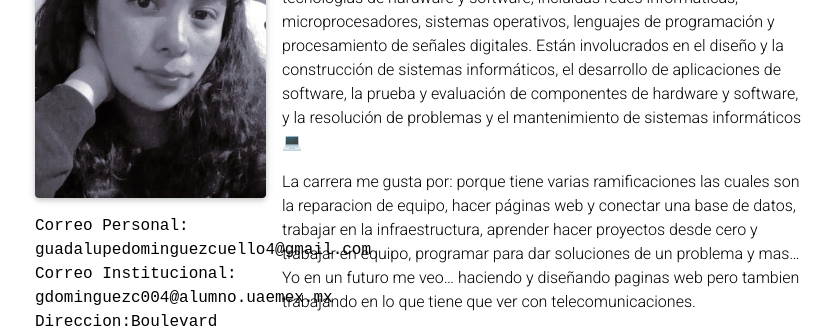
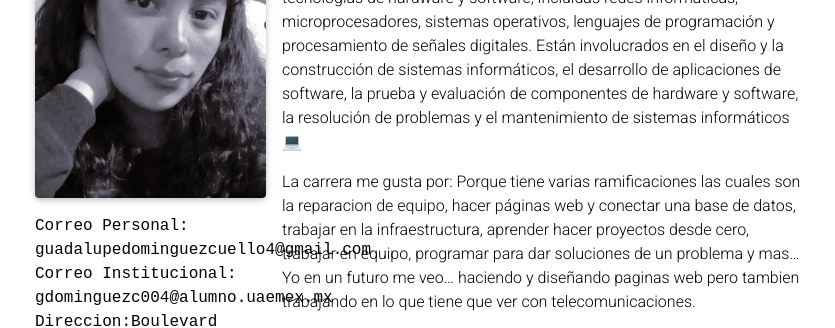
Before and after one commit to dcliz/dcliz.github.io, a Jekyll site: the page built from _pages/about.md, in a window 1280 px wide and 1400 px high. Shown: the part 311-639 px from the top of the window, without its empty margins (220-1055 px from the left). Built offline with Jekyll 4.4.1, drawn with Linux system fonts in a browser that asks for light colours; full-size pictures stand in for the smaller copies a plugin makes; emoji names are drawn with the system emoji font; comment, search, counter and statistics services are not loaded; a style sheet for code colours, icons or effects is not loaded; some of the changed text lies outside the part shown.

Commit message:
nueva descripcion

```diff
--- a/_pages/about.md
+++ b/_pages/about.md
@@ -24,9 +24,9 @@ social: true  # includes social icons at the bottom of the page
   Es una carrera no facil 🤷‍♀️ pero si muy interesante 🙆‍♀️, Por que? Porque Los ingenieros en computacion trabajan en una amplia gama de tecnologías de
   hardware y software, incluidas redes informáticas, microprocesadores, sistemas operativos, lenguajes de programación y procesamiento de
   señales digitales. Están involucrados en el diseño y la construcción de sistemas informáticos, el desarrollo de aplicaciones de software,
-  la prueba y evaluación de componentes de hardware y software, y la resolución de problemas y el mantenimiento de sistemas informáticos💻
+  la prueba y evaluación de componentes de hardware y software, la resolución de problemas y el mantenimiento de sistemas informáticos💻
 
-  La carrera me gusta por: porque tiene varias ramificaciones las cuales son la reparacion de equipo, hacer páginas web y conectar una base de datos, trabajar en la infraestructura, aprender hacer proyectos desde cero y trabajar en equipo, programar para dar soluciones de un problema y mas...
+  La carrera me gusta por: Porque tiene varias ramificaciones las cuales son la reparacion de equipo, hacer páginas web y conectar una base de datos, trabajar en la infraestructura, aprender hacer proyectos desde cero, trabajar en equipo, programar para dar soluciones de un problema y mas...
  Yo en un futuro me veo... haciendo y diseñando paginas web pero tambien trabajando en lo que tiene que ver con telecomunicaciones.
 
   Me gustaría aprender: Bien bien bien un lenguaje de progracion algunos lenguajes que me llaman la atencion es
```
Also changed, not shown: other parts of _pages/about.md (+1 -1 lines).
